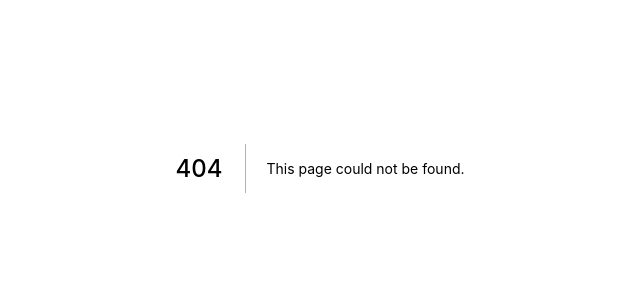
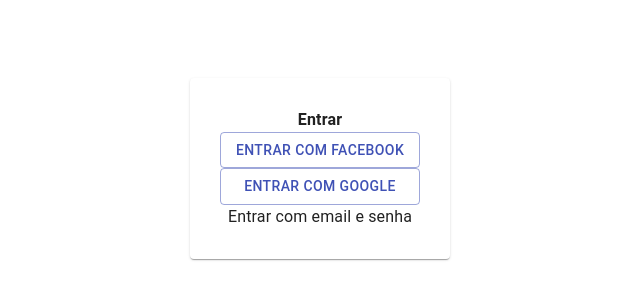
Before and after one commit to joaorodrs/social-app, a Next.js app: page /login in a window 1280 px wide. Before the commit this address had no page. Shown: the part 232-532 px from the top of the page, without its empty margins (320-960 px from the left). Built offline with nearby package versions, Linux system fonts and the light colour scheme.

Commit message:
feat(login): login page created

```diff
--- /dev/null
+++ b/pages/login.tsx
@@ -0,0 +1,56 @@
+import Container from '@material-ui/core/Container'
+import makeStyles from '@material-ui/core/styles/makeStyles'
+import Card from '@material-ui/core/Card'
+import Typography from '@material-ui/core/Typography'
+import Box from '@material-ui/core/Box'
+import Button from '@material-ui/core/Button'
+
+const useStyles = makeStyles(theme => ({
+  root: {
+    display: 'flex',
+    alignItems: 'center',
+    justifyContent: 'center',
+    width: '100vw',
+    height: '100vh'
+  },
+  card: {
+    display: 'flex',
+    flexDirection: 'column',
+    alignItems: 'center',
+    justifyContent: 'center',
+    padding: 30
+  },
+  title: {
+    fontWeight: 'bold',
+    alignSelf: 'center'
+  },
+  buttonsWrapper: {
+    display: 'flex',
+    flexDirection: 'column'
+  }
+}))
+
+const Login = () => {
+  const classes = useStyles()
+
+  return (
+    <Container className={classes.root}>
+      <Card className={classes.card}>
+        <Typography className={classes.title}>Entrar</Typography>
+        <Box className={classes.buttonsWrapper}>
+          <Button variant="outlined" color="primary">
+            Entrar com Facebook
+          </Button>
+          <Button variant="outlined" color="primary">
+            Entrar com Google
+          </Button>
+        </Box>
+        <Box>
+          <Typography>Entrar com email e senha</Typography>
+        </Box>
+      </Card>
+    </Container>
+  )
+}
+
+export default Login
```
